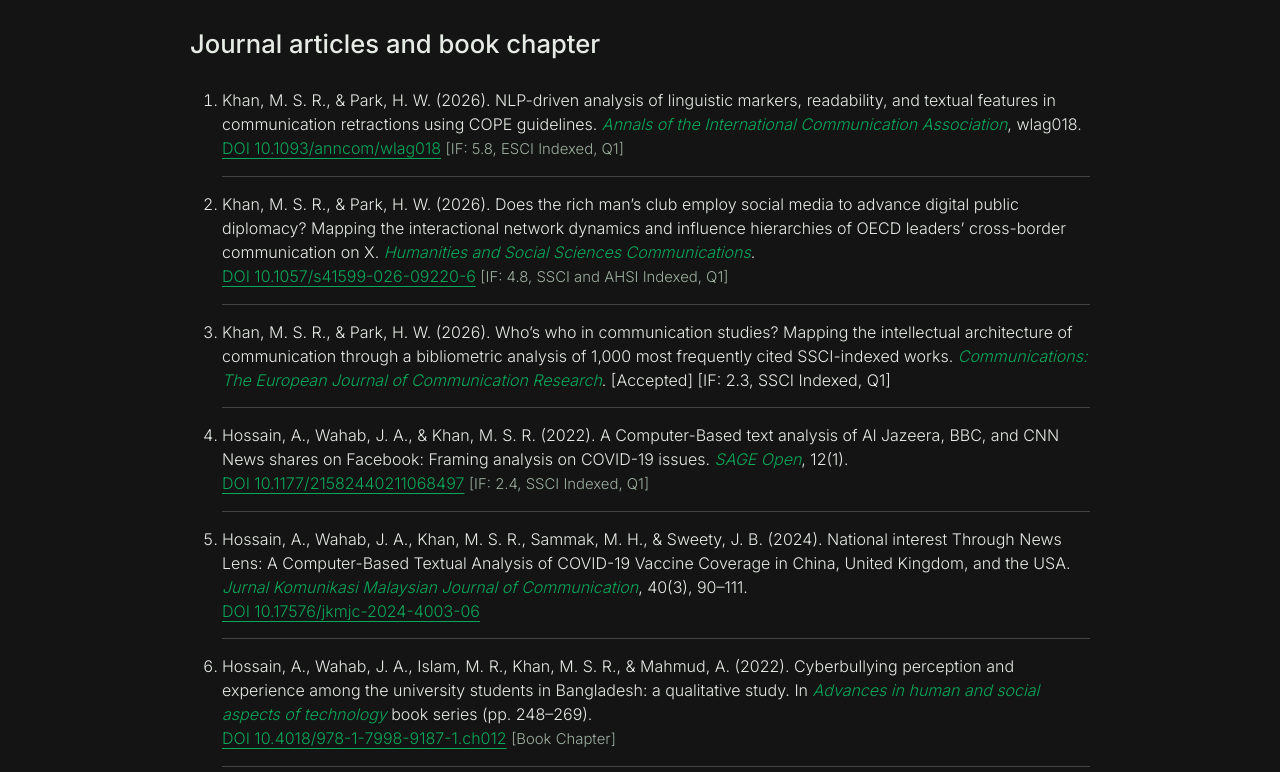
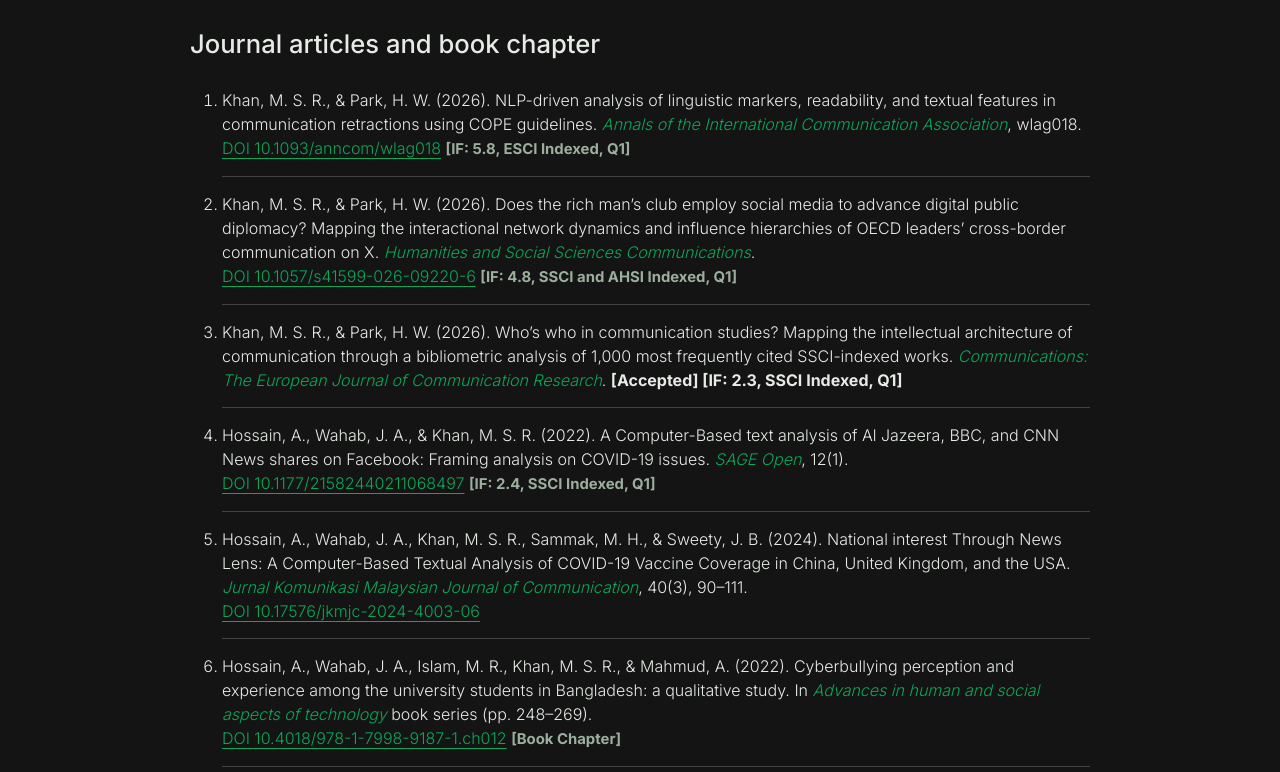
Before and after one commit to saidur-rahman-khan/saidur-rahman-khan.github.io, a plain HTML site: page publications.html in a window 1280 px wide. Shown: the part 180-952 px from the top of the page. Drawn offline with Linux system fonts and the light colour scheme.

Commit message:
Refine research, education, and publication styling

```diff
--- a/publications.html
+++ b/publications.html
@@ -26,12 +26,12 @@
     <h1>Publications</h1>
     <h2>Journal articles and book chapter</h2>
     <ol class="bibliography">
-      <li>Khan, M. S. R., &amp; Park, H. W. (2026). NLP-driven analysis of linguistic markers, readability, and textual features in communication retractions using COPE guidelines. <em class="accent-text">Annals of the International Communication Association</em>, wlag018.<br><a href="https://doi.org/10.1093/anncom/wlag018">DOI 10.1093/anncom/wlag018</a> <span class="metadata">[IF: 5.8, ESCI Indexed, Q1]</span></li>
-      <li>Khan, M. S. R., &amp; Park, H. W. (2026). Does the rich man’s club employ social media to advance digital public diplomacy? Mapping the interactional network dynamics and influence hierarchies of OECD leaders’ cross-border communication on X. <em class="accent-text">Humanities and Social Sciences Communications</em>.<br><a href="https://doi.org/10.1057/s41599-026-09220-6">DOI 10.1057/s41599-026-09220-6</a> <span class="metadata">[IF: 4.8, SSCI and AHSI Indexed, Q1]</span></li>
-      <li>Khan, M. S. R., &amp; Park, H. W. (2026). Who’s who in communication studies? Mapping the intellectual architecture of communication through a bibliometric analysis of 1,000 most frequently cited SSCI-indexed works. <em class="accent-text">Communications: The European Journal of Communication Research</em>. [Accepted] [IF: 2.3, SSCI Indexed, Q1]</li>
-      <li>Hossain, A., Wahab, J. A., &amp; Khan, M. S. R. (2022). A Computer-Based text analysis of Al Jazeera, BBC, and CNN News shares on Facebook: Framing analysis on COVID-19 issues. <em class="accent-text">SAGE Open</em>, 12(1).<br><a href="https://doi.org/10.1177/21582440211068497">DOI 10.1177/21582440211068497</a> <span class="metadata">[IF: 2.4, SSCI Indexed, Q1]</span></li>
+      <li>Khan, M. S. R., &amp; Park, H. W. (2026). NLP-driven analysis of linguistic markers, readability, and textual features in communication retractions using COPE guidelines. <em class="accent-text">Annals of the International Communication Association</em>, wlag018.<br><a href="https://doi.org/10.1093/anncom/wlag018">DOI 10.1093/anncom/wlag018</a> <strong class="metadata">[IF: 5.8, ESCI Indexed, Q1]</strong></li>
+      <li>Khan, M. S. R., &amp; Park, H. W. (2026). Does the rich man’s club employ social media to advance digital public diplomacy? Mapping the interactional network dynamics and influence hierarchies of OECD leaders’ cross-border communication on X. <em class="accent-text">Humanities and Social Sciences Communications</em>.<br><a href="https://doi.org/10.1057/s41599-026-09220-6">DOI 10.1057/s41599-026-09220-6</a> <strong class="metadata">[IF: 4.8, SSCI and AHSI Indexed, Q1]</strong></li>
+      <li>Khan, M. S. R., &amp; Park, H. W. (2026). Who’s who in communication studies? Mapping the intellectual architecture of communication through a bibliometric analysis of 1,000 most frequently cited SSCI-indexed works. <em class="accent-text">Communications: The European Journal of Communication Research</em>. <strong>[Accepted] [IF: 2.3, SSCI Indexed, Q1]</strong></li>
+      <li>Hossain, A., Wahab, J. A., &amp; Khan, M. S. R. (2022). A Computer-Based text analysis of Al Jazeera, BBC, and CNN News shares on Facebook: Framing analysis on COVID-19 issues. <em class="accent-text">SAGE Open</em>, 12(1).<br><a href="https://doi.org/10.1177/21582440211068497">DOI 10.1177/21582440211068497</a> <strong class="metadata">[IF: 2.4, SSCI Indexed, Q1]</strong></li>
       <li>Hossain, A., Wahab, J. A., Khan, M. S. R., Sammak, M. H., &amp; Sweety, J. B. (2024). National interest Through News Lens: A Computer-Based Textual Analysis of COVID-19 Vaccine Coverage in China, United Kingdom, and the USA. <em class="accent-text">Jurnal Komunikasi Malaysian Journal of Communication</em>, 40(3), 90–111.<br><a href="https://doi.org/10.17576/jkmjc-2024-4003-06">DOI 10.17576/jkmjc-2024-4003-06</a> <span class="metadata"></span></li>
-      <li>Hossain, A., Wahab, J. A., Islam, M. R., Khan, M. S. R., &amp; Mahmud, A. (2022). Cyberbullying perception and experience among the university students in Bangladesh: a qualitative study. In <em class="accent-text">Advances in human and social aspects of technology</em> book series (pp. 248–269).<br><a href="https://doi.org/10.4018/978-1-7998-9187-1.ch012">DOI 10.4018/978-1-7998-9187-1.ch012</a> <span class="metadata">[Book Chapter]</span></li>
+      <li>Hossain, A., Wahab, J. A., Islam, M. R., Khan, M. S. R., &amp; Mahmud, A. (2022). Cyberbullying perception and experience among the university students in Bangladesh: a qualitative study. In <em class="accent-text">Advances in human and social aspects of technology</em> book series (pp. 248–269).<br><a href="https://doi.org/10.4018/978-1-7998-9187-1.ch012">DOI 10.4018/978-1-7998-9187-1.ch012</a> <strong class="metadata">[Book Chapter]</strong></li>
     </ol>
     <h2>Manuscripts under peer review and work in progress</h2>
     <ol class="bibliography">
```
Also changed, not shown: education.html (+2 -2 lines), index.html (+1 -1 lines).
